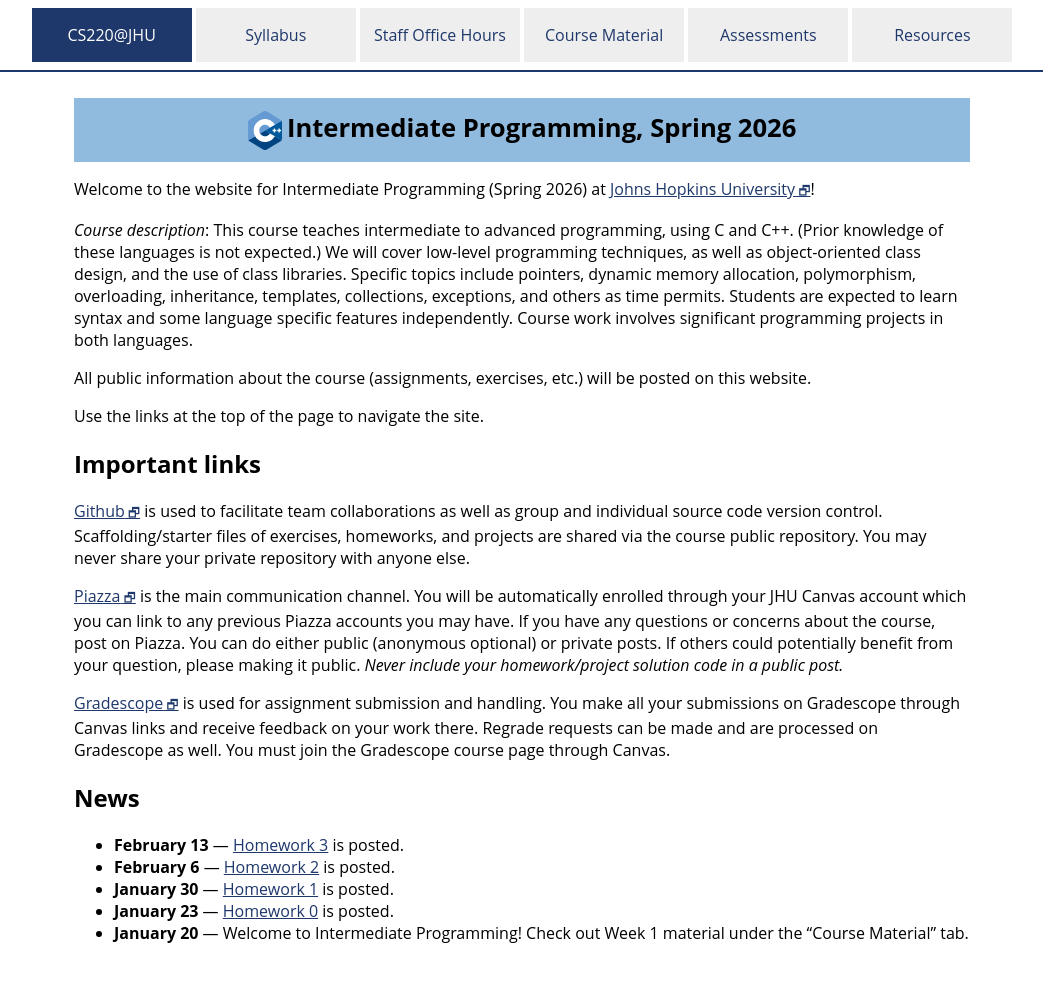
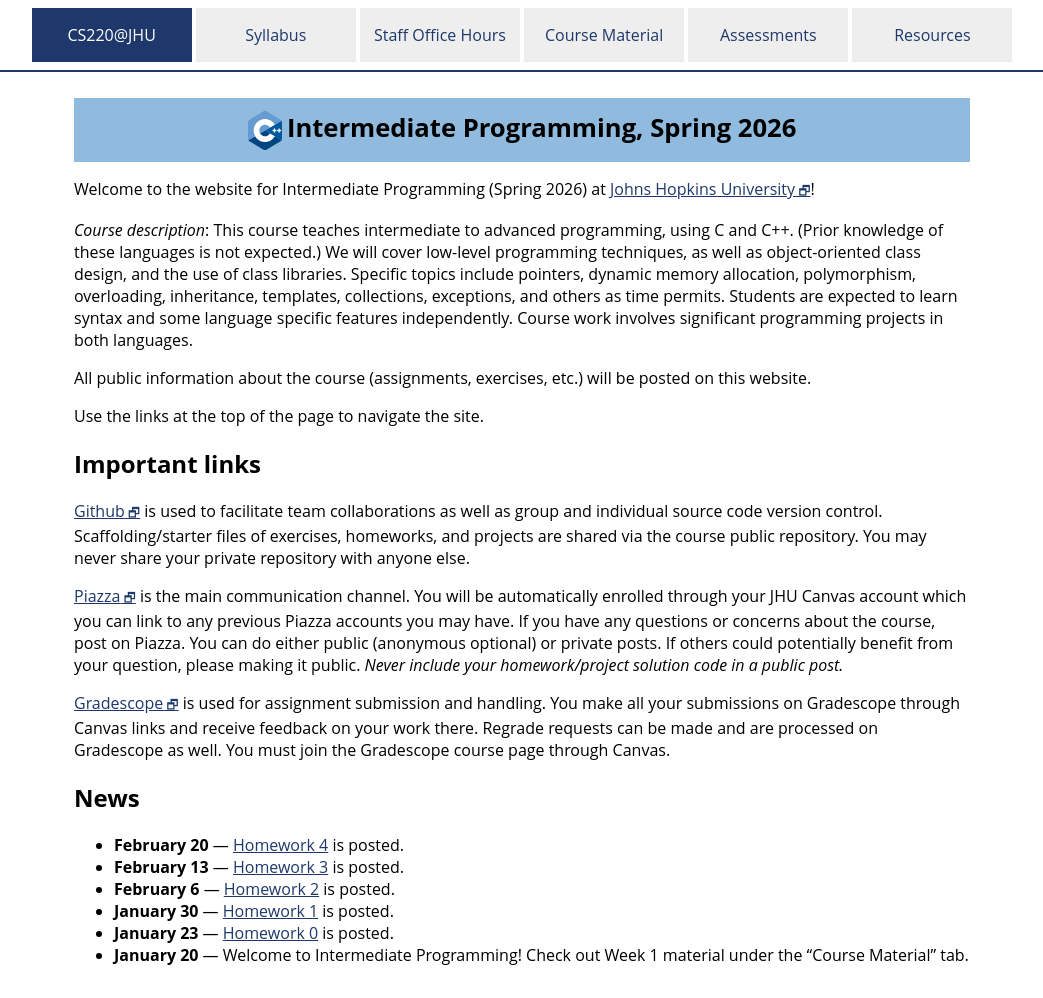
Before and after one commit to jhu-ip/cs220-sp26, a Jekyll site: the page built from index.md, in a window 1280 px wide. Shown: the whole page, without its empty margins (118-1161 px from the left). Built offline with Jekyll 4.4.1, drawn with Linux system fonts in a browser that asks for light colours; before the commit the page ends 976 px from its top, so only the background shows below that.

Commit message:
publishing hw4

```diff
--- a/index.md
+++ b/index.md
@@ -47,9 +47,9 @@
 * **October 31** — [Homework 6](https://www.gradescope.com/courses/1070771/assignments/7035238/) is posted!
 * **October 20** — [Homework 5](assign/hw5.html) is posted.
 * **October 3** — [Midterm project](assign/midterm.html) is posted.
-* **September 26** — [Homework 4](https://www.gradescope.com/courses/1070771/assignments/6785567/) is posted.
 -->
 
+* **February 20** — [Homework 4](https://www.gradescope.com/courses/1222412/assignments/7702221/) is posted.
 * **February 13** — [Homework 3](assign/hw3.html) is posted.
 * **February 6** — [Homework 2](https://www.gradescope.com/courses/1222412/assignments/7610571/) is posted.
 * **January 30** — [Homework 1](assign/hw1.html) is posted.
```
Also changed, not shown: schedule.md (+1 -1 lines).
